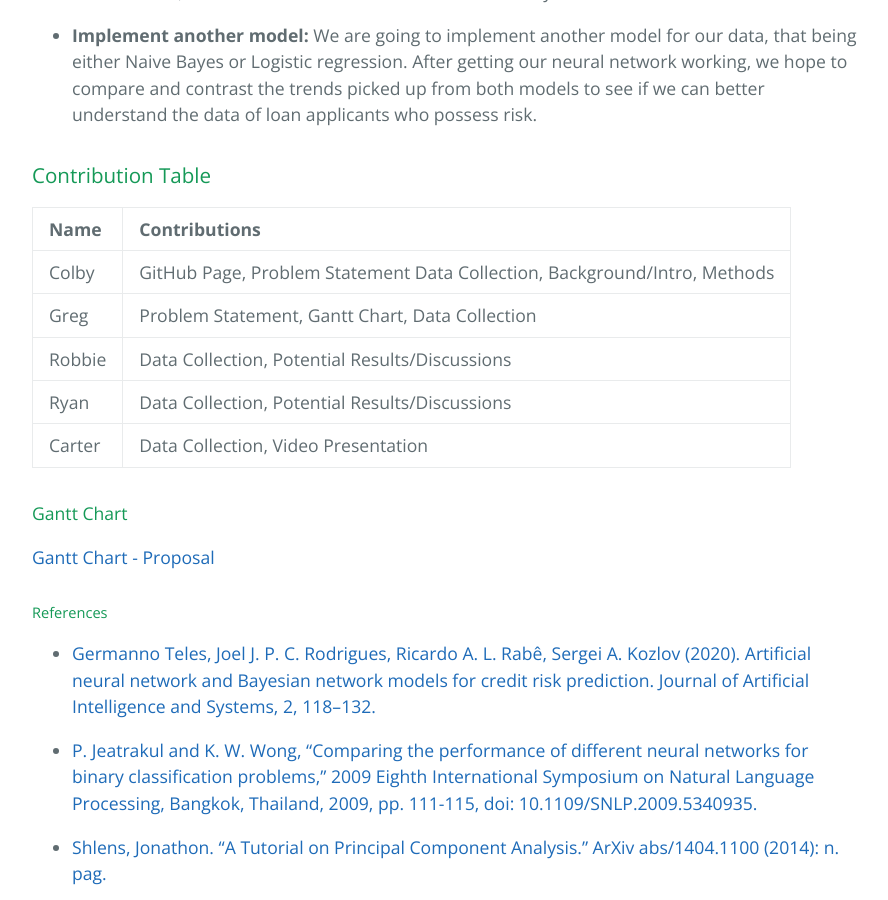
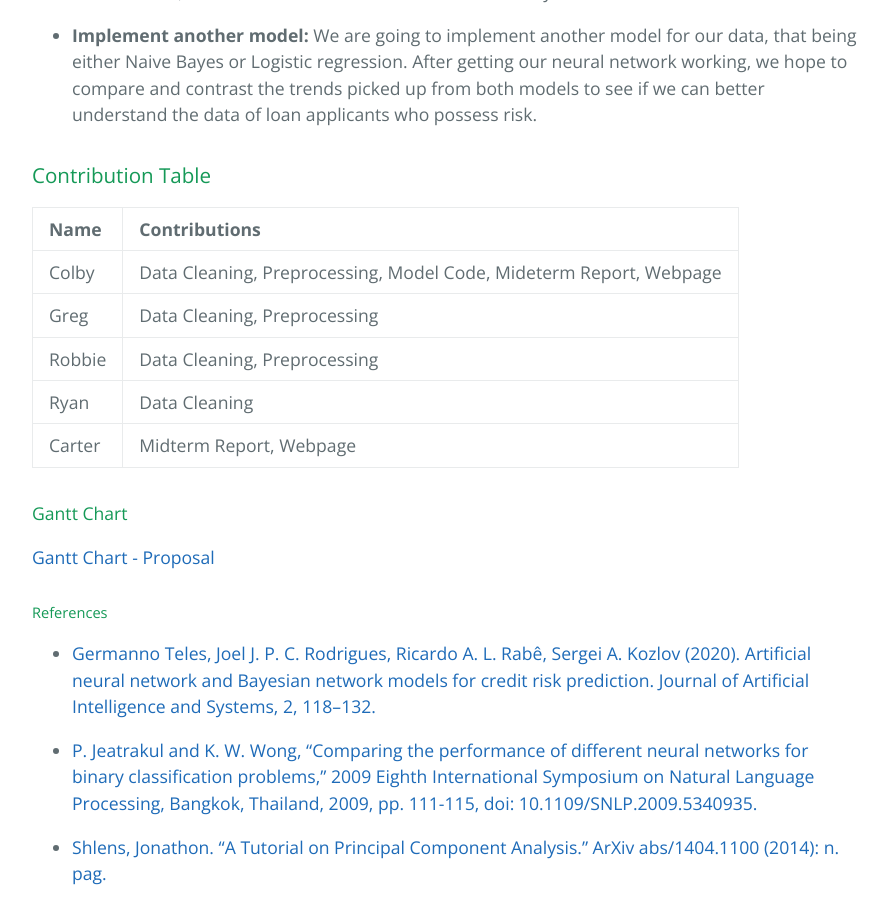
Before and after one commit to ryan-zaatari/CreditCardRisk, a Jekyll site: the page built from index.md, in a window 1280 px wide and 900 px high, scrolled down 7192 px. Shown: the whole window, without its empty margins (192-1080 px from the left). Built offline with Jekyll 4.4.1, drawn with Linux system fonts in a browser that asks for light colours.

Commit message:
Contributions

```diff
--- a/index.md
+++ b/index.md
@@ -83,11 +83,11 @@ We are going to implement another model for our data, that being either Naive Ba
 
 | Name        | Contributions      |
 |:-------------|:------------------|
-| Colby | GitHub Page, Problem Statement Data Collection, Background/Intro, Methods|
-| Greg | Problem Statement, Gantt Chart, Data Collection|
-| Robbie | Data Collection, Potential Results/Discussions |
-| Ryan | Data Collection, Potential Results/Discussions|
-| Carter | Data Collection, Video Presentation |
+| Colby | Data Cleaning, Preprocessing, Model Code, Mideterm Report, Webpage|
+| Greg | Data Cleaning, Preprocessing |
+| Robbie | Data Cleaning, Preprocessing |
+| Ryan | Data Cleaning|
+| Carter | Midterm Report, Webpage |
 
 
 #### Gantt Chart
```
